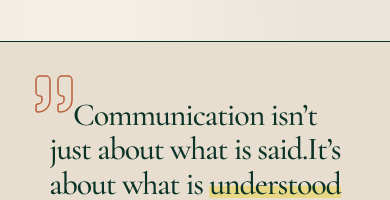
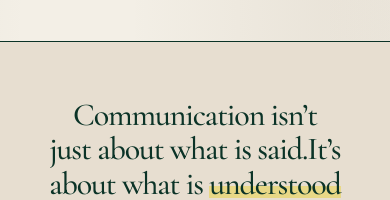
Before and after one commit to SleepingHBD/dinieazfiemcpp, a Next.js app: page / in a window 390 px wide. Shown: the part 1580-1780 px from the top of the page. Built offline with nearby package versions, Linux system fonts and the light colour scheme.

Commit message:
Remove decorative quotation mark from homepage

```diff
--- a/src/app/globals.css
+++ b/src/app/globals.css
@@ -213,7 +213,6 @@ img { display: block; }
 /* Quote and footer */
 .pull-quote { position: relative; overflow: hidden; padding-block: clamp(6rem, 11vw, 11rem); background: var(--paper-deep); border-top: 1px solid var(--green); }
 .pull-quote__inner { position: relative; text-align: center; }
-.pull-quote svg { position: absolute; left: 4%; top: -2rem; width: clamp(4rem, 9vw, 8rem); height: auto; color: var(--rust); opacity: .82; stroke-width: .75; }
 .pull-quote blockquote { position: relative; margin: 0 auto; max-width: 1100px; color: var(--green); font-family: var(--serif); font-size: clamp(2.8rem, 5.6vw, 6.5rem); font-weight: 500; line-height: .94; letter-spacing: -.035em; }
 .pull-quote mark { position: relative; color: inherit; background: linear-gradient(transparent 56%, var(--highlight) 56%, var(--highlight) 88%, transparent 88%); }
 .pull-quote p { margin: 2rem 8% 0 auto; width: fit-content; color: var(--rust); font-family: var(--hand); font-size: 1.35rem; transform: rotate(-2deg); }
@@ -568,6 +567,5 @@ img { display: block; }
   .field-card h3 { font-size: clamp(1.85rem, 7.5vw, 2.5rem); }
   .pull-quote { padding-block: 3.5rem; }
   .pull-quote blockquote { font-size: clamp(2rem, 7.8vw, 3rem); line-height: 1.08; text-wrap: balance; }
-  .pull-quote svg { width: 3rem; top: -1.75rem; }
   .pull-quote p { margin: 1.25rem auto 0; font-size: 1.15rem; }
 }
--- a/src/components/PullQuote.tsx
+++ b/src/components/PullQuote.tsx
@@ -1,10 +1,7 @@
-import { Quote } from "lucide-react";
-
 export function PullQuote() {
   return (
     <section className="pull-quote" aria-label="Editorial quote">
       <div className="pull-quote__inner shell">
-        <Quote aria-hidden="true" />
         <blockquote>
           Communication isn’t just about what is said.<br />
           It’s about what is <mark>understood</mark> — and what is <mark>believed</mark>.
```
